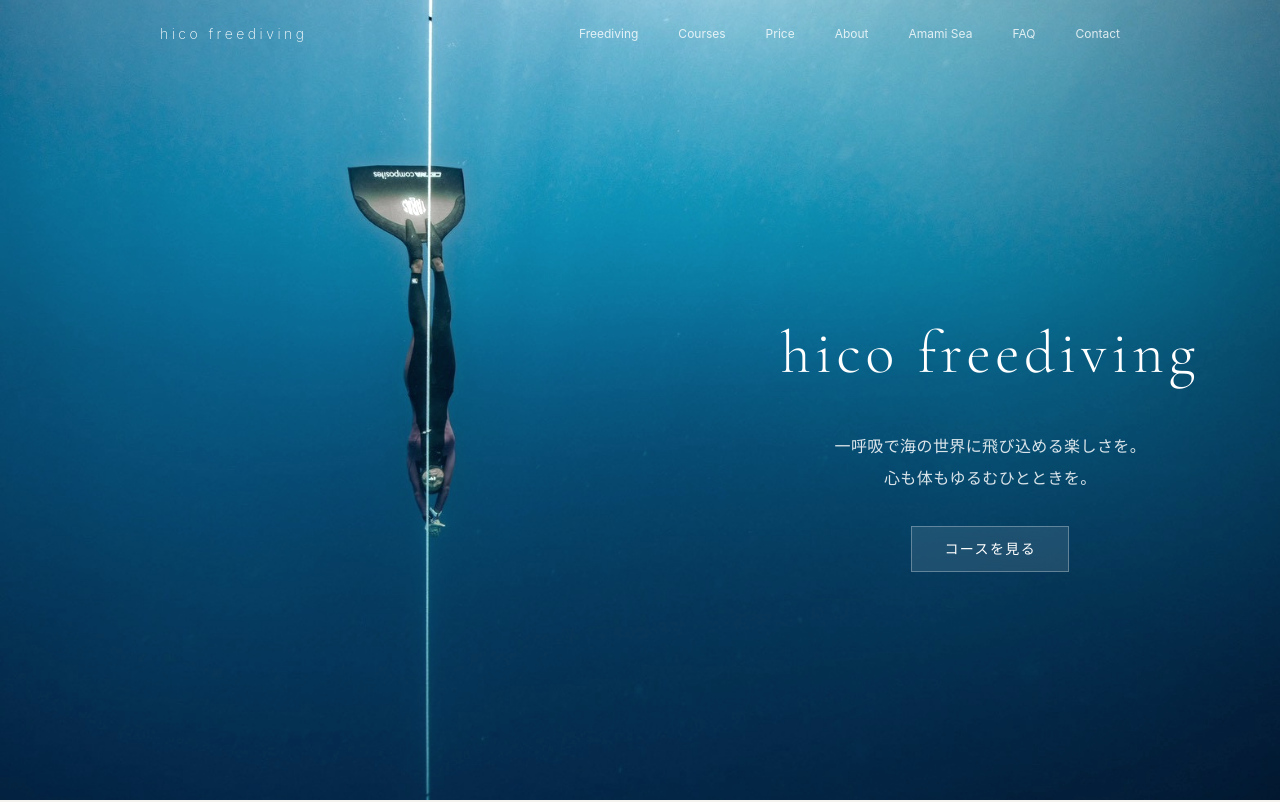
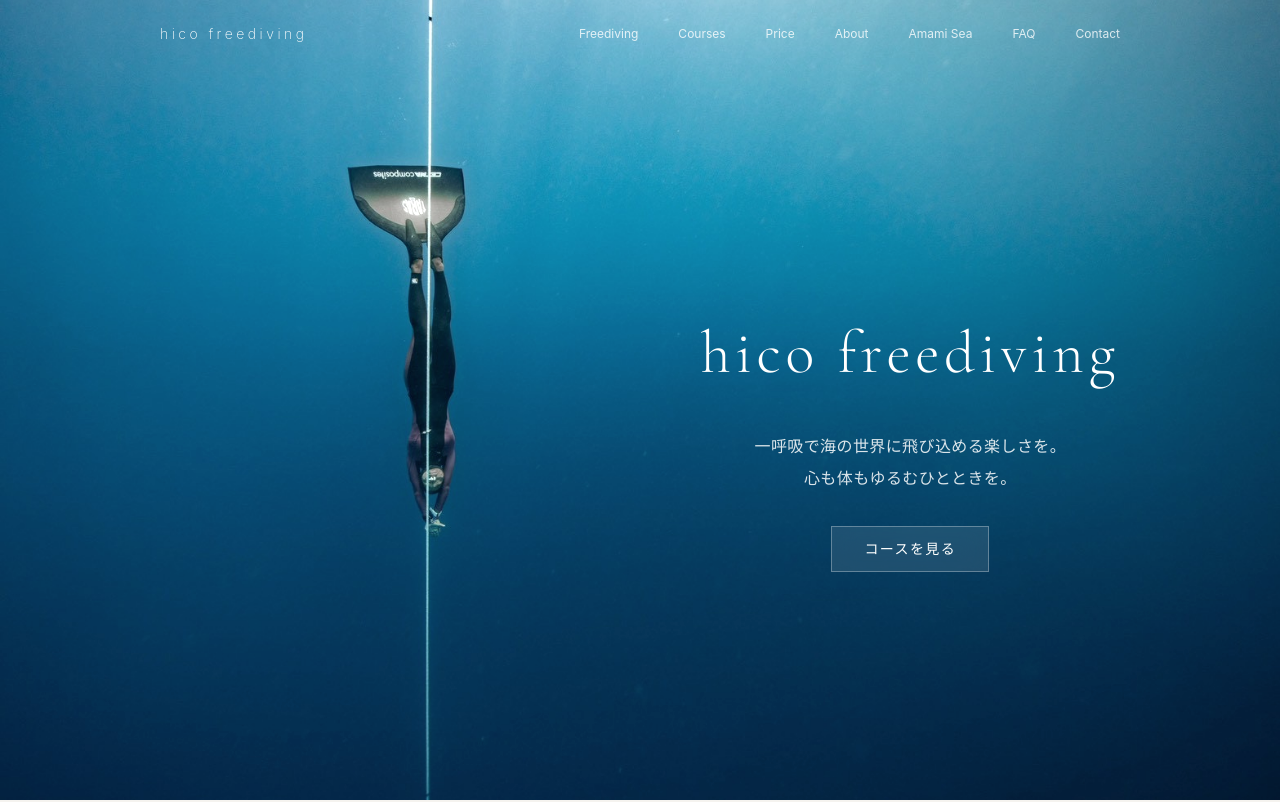
Before and after one commit to ikucha-portfolio/freediving-site, a React (Vite) app: page / in a window 1280 px wide. Shown: the top 802 px of the page. Built offline with nearby package versions, Linux system fonts and the light colour scheme.

Commit message:
feat:Containerを使ってHeaderとHeroのコピーの右端を揃えた

```diff
--- a/src/pages/Home.jsx
+++ b/src/pages/Home.jsx
@@ -9,7 +9,6 @@
 export default function Home() {
   return (
     <main>
-
 {/* HERO */}
 <section className="relative w-full h-screen pt-20 overflow-hidden">
 
@@ -24,11 +23,13 @@
   </div>
 
   {/* コンテンツ */}
-  <div className="relative z-10 flex items-center justify-end h-full px-8 md:px-20">
+  <div className="relative z-10 h-full flex items-center">
+
+    {/* ← ここ追加（超重要） */}
+    <div className="max-w-5xl mx-auto w-full px-8 flex justify-end">
 
       <div className="max-w-xl text-white space-y-8 text-center">
 
-      {/* タイトル */}
         <h1
           translate="no"
           className="notranslate text-4xl md:text-6xl font-extralight tracking-[0.08em] leading-[1.5]"
@@ -37,13 +38,11 @@
           hico freediving
         </h1>
 
-      {/* コピー */}
         <p className="text-sm md:text-base text-white/85 leading-loose tracking-wide">
           一呼吸で海の世界に飛び込める楽しさを。<br />
           心も体もゆるむひとときを。
         </p>
 
-      {/* CTA（ガラス） */}
         <Link
           to="/course"
           className="inline-block px-8 py-3 text-sm tracking-widest
@@ -53,6 +52,8 @@
         >
           コースを見る
         </Link>
+
+      </div>
 
     </div>
   </div>
```
Lines whose indentation alone changed are shown as unchanged.
